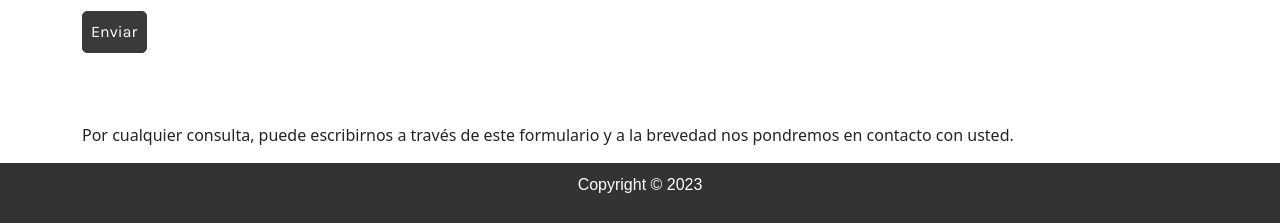
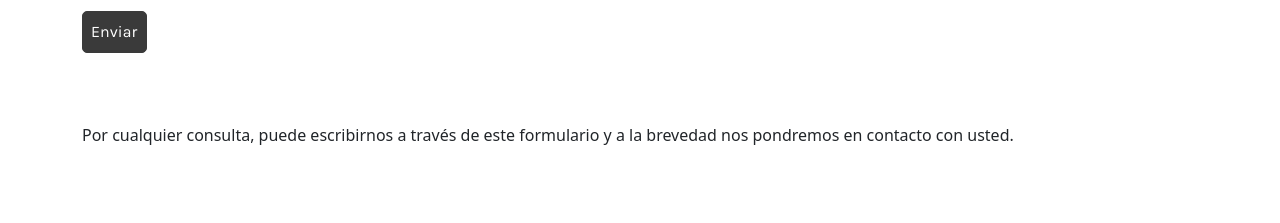
Before and after one commit to MaxiRod30/empresa, a website: page pages/contacto.html in a window 1280 px wide. Shown: the part 739-962 px from the top of the page. After the commit the page ends 902 px from the top, so only its background shows below. Drawn offline with nearby package versions, Linux system fonts and the light colour scheme.

Commit message:
modificaciones

```diff
--- a/pages/contacto.html
+++ b/pages/contacto.html
@@ -76,9 +76,7 @@
             </div>
         </section>
     </main>
-    <footer>
-        <p>Copyright © 2023</p>
-    </footer>
+
     <script src="https://cdn.jsdelivr.net/npm/bootstrap@5.3.2/dist/js/bootstrap.bundle.min.js" integrity="sha384-C6RzsynM9kWDrMNeT87bh95OGNyZPhcTNXj1NW7RuBCsyN/o0jlpcV8Qyq46cDfL" crossorigin="anonymous"></script>
 </body>
 </html>
--- a/scss/estilos.scss
+++ b/scss/estilos.scss
@@ -9,7 +9,7 @@
     padding: 0;
 }
 
-// Hago las importaciones
+// Importaciones
 @import "utilities/variables";
 @import "utilities/animaciones";
 @import "utilities/mixin";
```
Also changed, not shown: package.json (+5 -3 lines), pages/mision.html (+1 -3 lines), pages/nosotros.html (+1 -3 lines), pages/productos.html (+1 -3 lines).
